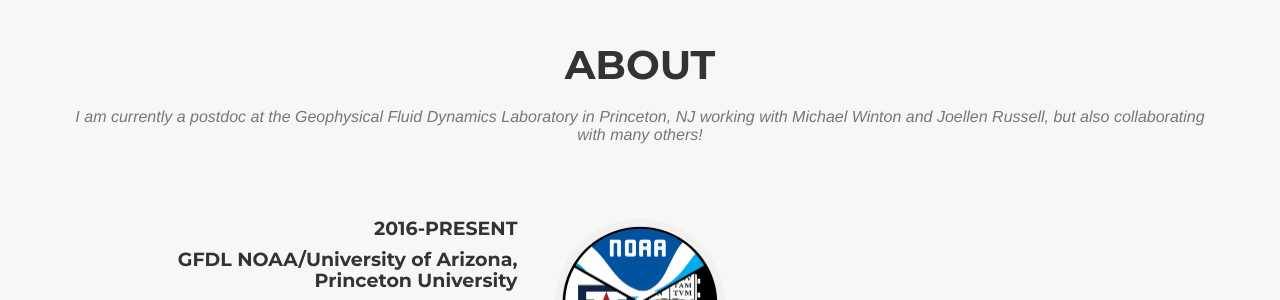
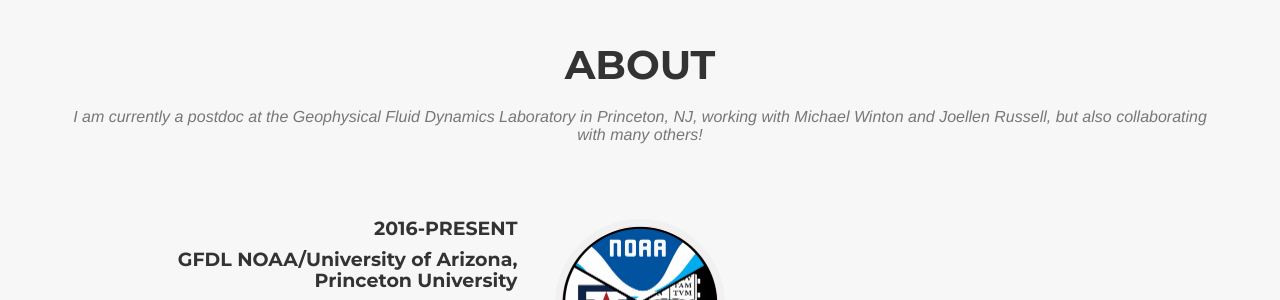
Before and after one commit to BenBronselaer/BenBronselaer.github.io, a Jekyll site: the page built from index.html, in a window 1280 px wide and 900 px high, scrolled down 4064 px. Shown: the part 152-452 px from the top of the window. Built offline with Jekyll 4.4.1, drawn with Linux system fonts in a browser that asks for light colours; some web fonts are replaced.

Commit message:
Update about.html

```diff
--- a/_includes/about.html
+++ b/_includes/about.html
@@ -4,7 +4,7 @@
             <div class="row">
                 <div class="col-lg-12 text-center">
                     <h2 class="section-heading">About</h2>
-                    <h3 class="section-subheading text-muted">I am currently a postdoc at the Geophysical Fluid Dynamics Laboratory in Princeton, NJ working with Michael Winton and Joellen Russell, but also collaborating with many others!</h3>
+                    <h3 class="section-subheading text-muted">I am currently a postdoc at the Geophysical Fluid Dynamics Laboratory in Princeton, NJ, working with Michael Winton and Joellen Russell, but also collaborating with many others!</h3>
                 </div>
             </div>
             <div class="row">
```
